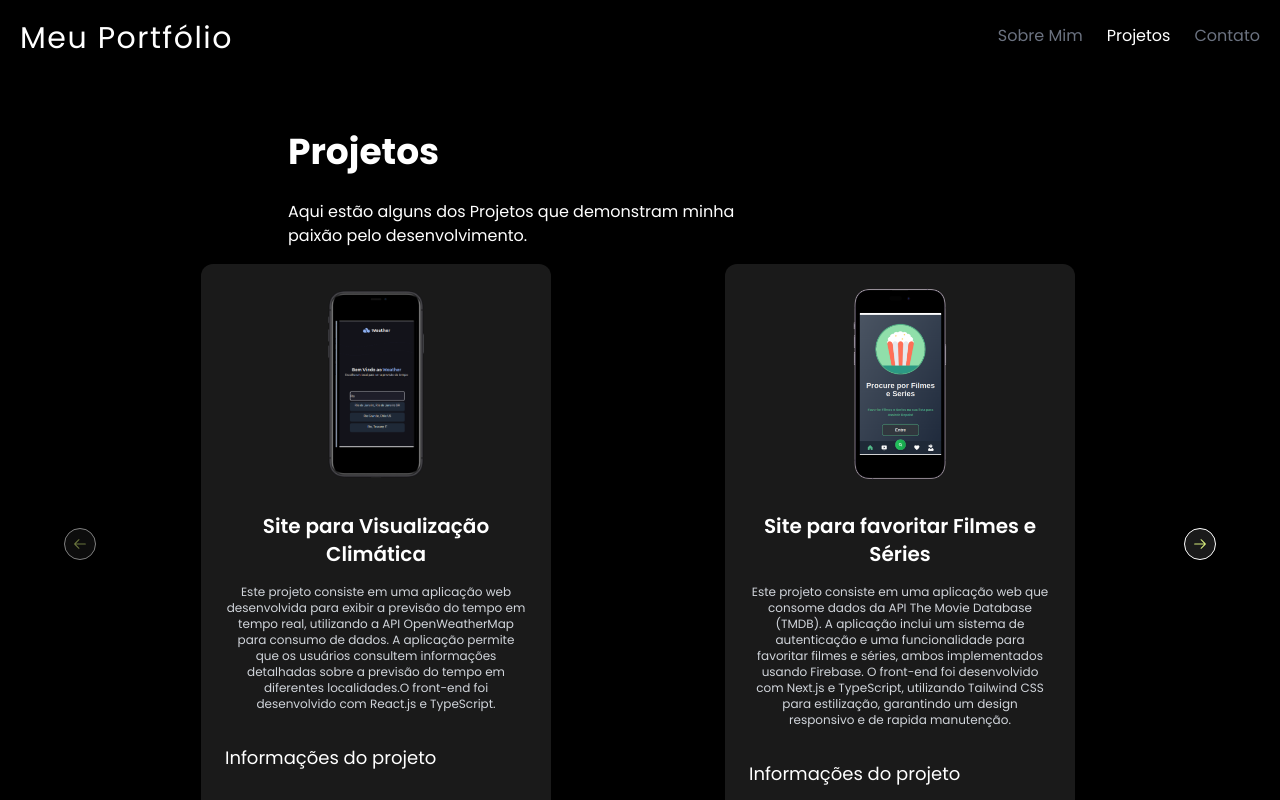
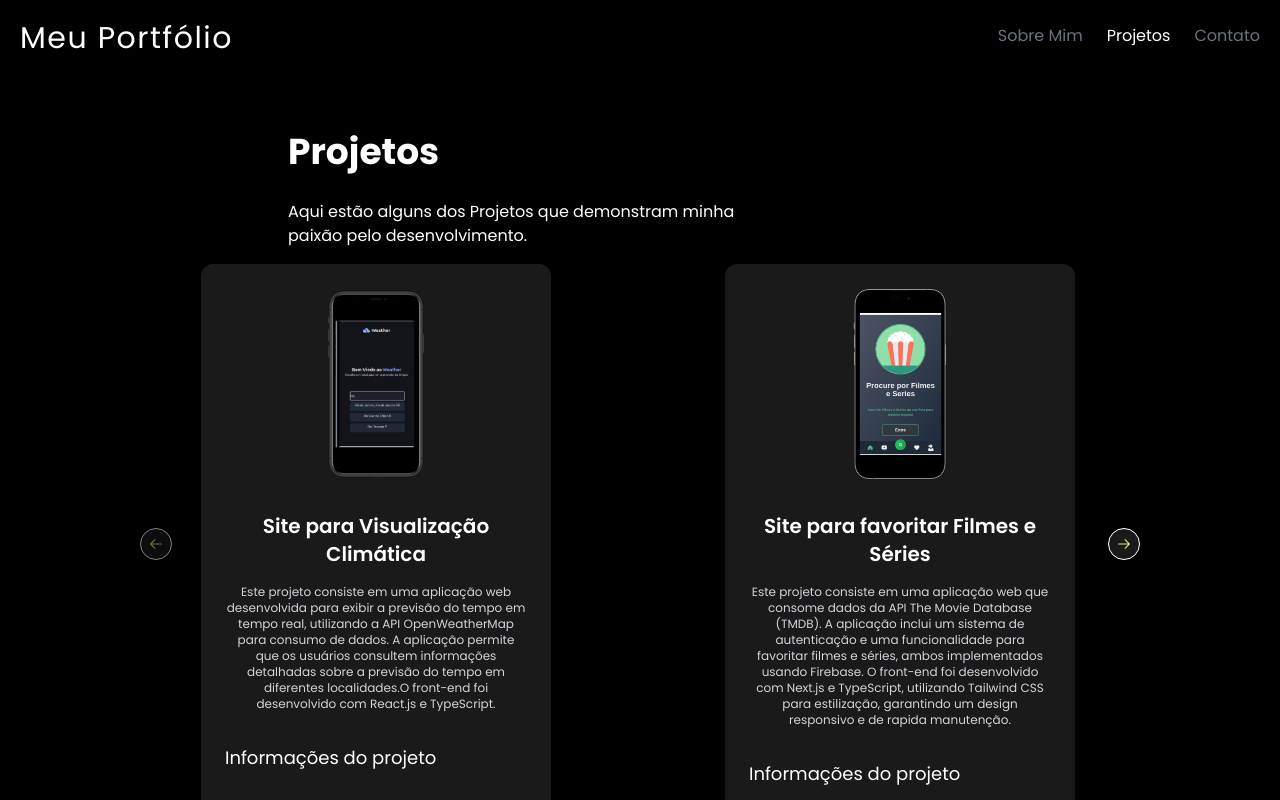
Before and after one commit to SamuelMuleu/personal-portifolio, a React (Vite) app: page /projects in a window 1280 px wide. Shown: the top 800 px of the page. Built offline with nearby package versions, Linux system fonts and the light colour scheme.

Commit message:
css adjustment

```diff
--- a/src/components/main.tsx
+++ b/src/components/main.tsx
@@ -31,7 +31,7 @@ export function Main() {
           Olá,
           <br /> Eu sou Samuel Pereira Muleu.
         </h1>
-        <h2 className="font-sans lg:text-3xl mb-5 text-2xl text-destructive">
+        <h2 className="font-sans lg:text-2xl mb-5 text-2xl text-destructive">
           Desenvolvedor Front End
         </h2>
 
@@ -103,7 +103,8 @@ export function Main() {
         </motion.div>
 
         <div className="w-screen mt-10   flex flex-col justify-center   items-center md:mt-16 md:mr-[44rem]">
-          <div className="border-t-4  w-[23rem] md:w-full  border-gray-700 h-1 mb-5 mx-auto" />
+          <div />
+          <div className="border-t-4   min-w-[74rem] md:w-full  border-gray-700 "></div>
           <motion.div
             initial={{ opacity: 0, scale: 0.5, y: 20 }}
             whileInView={{ opacity: 1, scale: 1, y: 0 }}
@@ -111,7 +112,7 @@ export function Main() {
             transition={{ duration: 0.7 }}
             className="w-72 md:w-full flex flex-col justify-center   items-center"
           >
-            <h2 className="text-4xl font-bold text-white text-center mt-7 md:mt-20">
+            <h2 className="text-4xl font-bold  text-white text-center mt-7 md:mt-20">
               Sobre Mim
             </h2>
 
--- a/src/components/previewProjects.tsx
+++ b/src/components/previewProjects.tsx
@@ -21,14 +21,14 @@ export function FeaturedProject() {
         <Carousel>
           <CarouselContent className="-ml-4 flex gap-3 w-full">
             {projects.map((project, index) => (
-              <CarouselItem key={index} className="w-full sm:basis-1/2  md:basis-1/2">
+              <CarouselItem key={index} className="w-full  basis-1/2">
                 <ProjectCard {...project} />
               </CarouselItem>
             ))}
           </CarouselContent>
-          <div className="relative  bottom-[30rem] md:bottom-[35rem] flex justify-between px-4">
-            <CarouselPrevious className="bg-border text-secondary hover:bg-secondary hover:text-black relative left-0 lg:-left-20" />
-            <CarouselNext className="bg-border text-secondary  hover:bg-secondary hover:text-black  relative left-0  lg:left-20" />
+          <div className="relative  bottom-[30rem]  md:bottom-[35rem] flex justify-between px-4">
+            <CarouselPrevious className="bg-border text-secondary hover:bg-secondary hover:text-black relative left-0 lg:-left-1" />
+            <CarouselNext className="bg-border text-secondary  hover:bg-secondary hover:text-black  relative left-0  lg:left-1" />
           </div>
         </Carousel>
       </motion.div>
```
